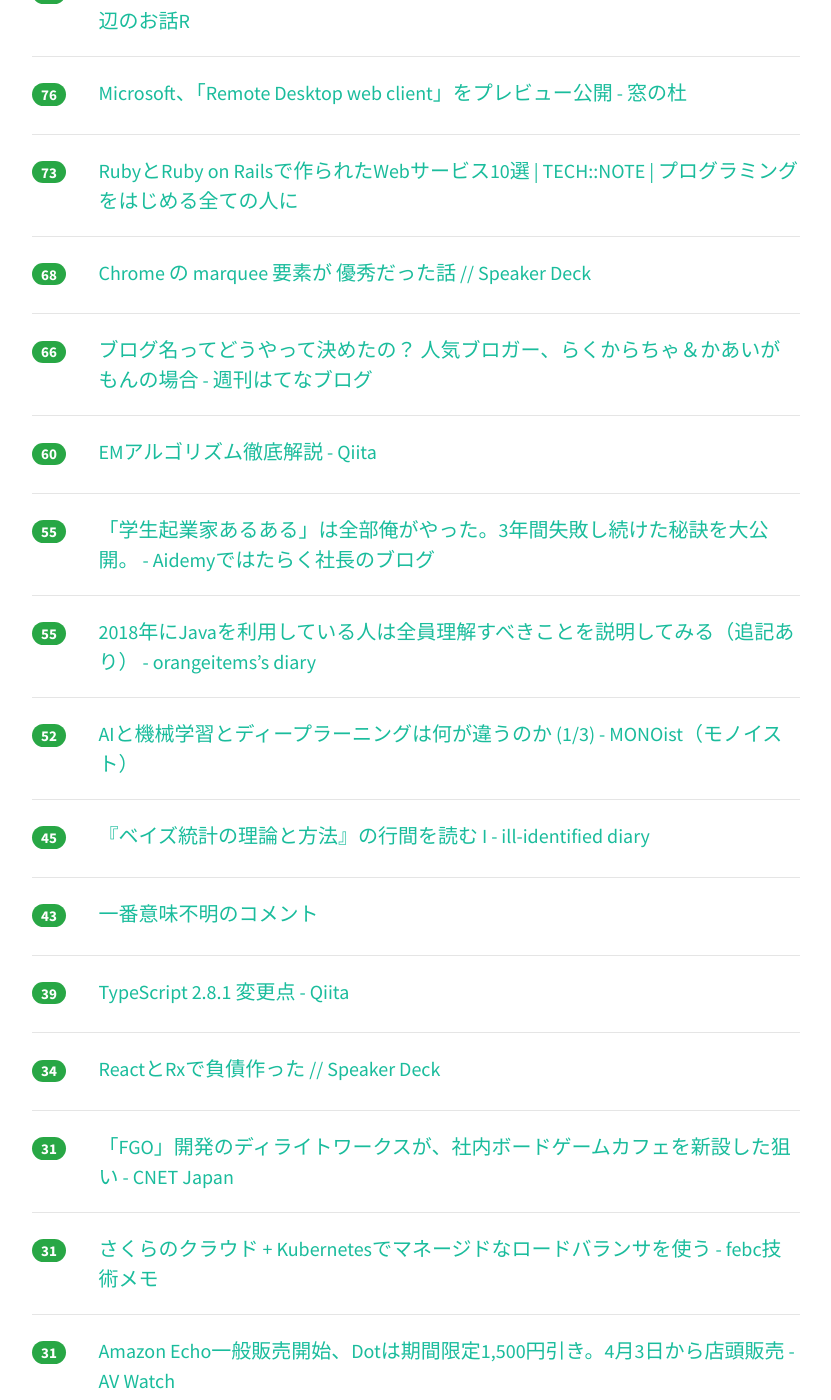
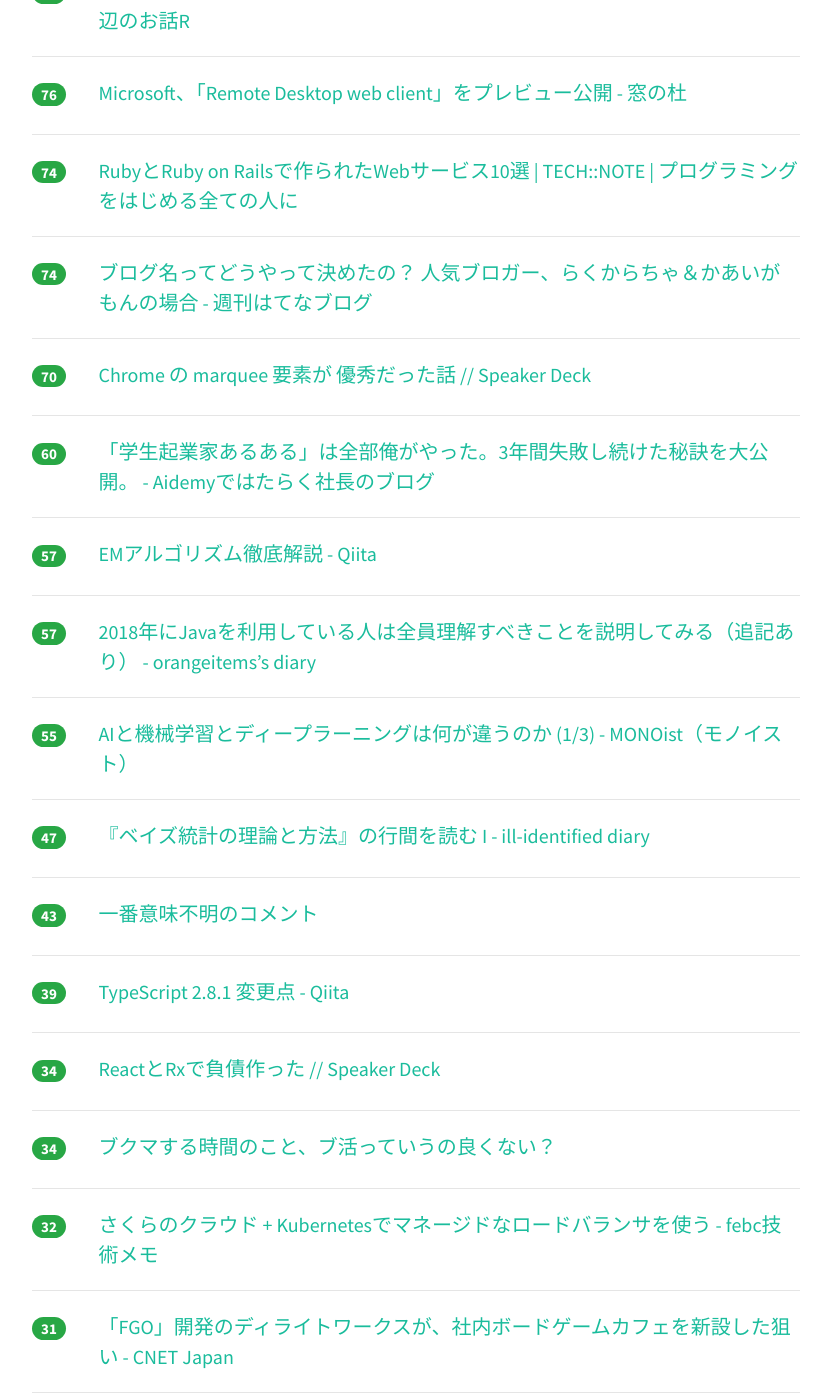
Before and after one commit to yatta47/hatena-matome-site, a Jekyll site: the page built from _posts/2018-03-30-hatena.md, in a window 1280 px wide and 1400 px high, scrolled down 1036 px. Shown: the whole window, without its empty margins (224-1055 px from the left). Built offline with Jekyll 4.4.1, drawn with Linux system fonts in a browser that asks for light colours; nearby versions of some CDN libraries; some of the changed text lies outside the part shown.

Commit message:
Updated 2018-03-30

```diff
--- a/_posts/2018-03-30-hatena.md
+++ b/_posts/2018-03-30-hatena.md
@@ -1,48 +1,48 @@
 ---
 layout: post
 title:  "2018-03-30 はてぶIT"
-date:   2018-03-30 17:01:24
+date:   2018-03-30 18:02:12
 tags: [it-hotentry]
 ---
-48 件のデータあり
+50 件のデータあり
 
 <hr><div class="row">
-<div class="col-1"><span class="badge badge-pill badge-success h2">222</span></div>
+<div class="col-1"><span class="badge badge-pill badge-success h2">230</span></div>
+<div class="col-11"><a href='http://www.itmedia.co.jp/mobile/articles/1803/30/news054.html' target='_blank'>なぜMNOのテザリングは有料で、MVNOは無料なのか (1/3) - ITmedia Mobile</a></div>
+</div>
+<hr>
+<div class="row">
+<div class="col-1"><span class="badge badge-pill badge-success h2">228</span></div>
 <div class="col-11"><a href='https://togetter.com/li/1213281' target='_blank'>死亡説・誘拐説・SCP説…考察が捗る西荻窪在住のバーチャルYouTuber『鳩羽つぐ』は「動画を投稿してる体の動画作品」なのでは - Togetter</a></div>
 </div>
 <hr>
 <div class="row">
-<div class="col-1"><span class="badge badge-pill badge-success h2">218</span></div>
-<div class="col-11"><a href='http://www.itmedia.co.jp/mobile/articles/1803/30/news054.html' target='_blank'>なぜMNOのテザリングは有料で、MVNOは無料なのか (1/3) - ITmedia Mobile</a></div>
-</div>
-<hr>
-<div class="row">
-<div class="col-1"><span class="badge badge-pill badge-success h2">193</span></div>
+<div class="col-1"><span class="badge badge-pill badge-success h2">206</span></div>
 <div class="col-11"><a href='https://itjinzai-lab.jp/article/detail/1004' target='_blank'>「僕らにオーガニックなコミュ力はいらない」―エンジニアによるエンジニア採用の世界観―セゾン情報システムズ　小野和俊さん (1/5)：IT人材ラボ</a></div>
 </div>
 <hr>
 <div class="row">
-<div class="col-1"><span class="badge badge-pill badge-success h2">150</span></div>
+<div class="col-1"><span class="badge badge-pill badge-success h2">151</span></div>
 <div class="col-11"><a href='https://qiita.com/neon-izm/items/132f034821e0daf5a2e3' target='_blank'>Unityでアイテムの課金処理よろしく、と言われた人向け事前知識 - Qiita</a></div>
 </div>
 <hr>
 <div class="row">
-<div class="col-1"><span class="badge badge-pill badge-success h2">119</span></div>
+<div class="col-1"><span class="badge badge-pill badge-success h2">137</span></div>
 <div class="col-11"><a href='https://mattn.kaoriya.net/software/lang/go/20180330093346.htm' target='_blank'>Big Sky :: Golang と Vue.js で簡単なアプリケーションを作ってみた。</a></div>
 </div>
 <hr>
 <div class="row">
-<div class="col-1"><span class="badge badge-pill badge-success h2">88</span></div>
+<div class="col-1"><span class="badge badge-pill badge-success h2">104</span></div>
 <div class="col-11"><a href='https://coliss.com/articles/build-websites/operation/work/create-my-own-fonts-calligraphr.html' target='_blank'>日本語にも対応！自分で書いた文字からフォントを簡単に作成できる無料オンラインツール -Calligraphr | コリス</a></div>
 </div>
 <hr>
 <div class="row">
-<div class="col-1"><span class="badge badge-pill badge-success h2">86</span></div>
+<div class="col-1"><span class="badge badge-pill badge-success h2">94</span></div>
 <div class="col-11"><a href='https://deeeet.com/writing/2018/03/30/kubernetes-grpc/' target='_blank'>Kubernetes上でgRPCサービスを動かす | SOTA</a></div>
 </div>
 <hr>
 <div class="row">
-<div class="col-1"><span class="badge badge-pill badge-success h2">85</span></div>
+<div class="col-1"><span class="badge badge-pill badge-success h2">90</span></div>
 <div class="col-11"><a href='http://p2ptk.org/copyright/819' target='_blank'>滅びゆくのはマンガ文化か、出版社か、それとも表現の自由か – P2Pとかその辺のお話R</a></div>
 </div>
 <hr>
@@ -52,42 +52,42 @@ tags: [it-hotentry]
 </div>
 <hr>
 <div class="row">
-<div class="col-1"><span class="badge badge-pill badge-success h2">73</span></div>
+<div class="col-1"><span class="badge badge-pill badge-success h2">74</span></div>
 <div class="col-11"><a href='https://tech-camp.in/note/technology/40581/' target='_blank'>RubyとRuby on Railsで作られたWebサービス10選 | TECH::NOTE | プログラミングをはじめる全ての人に</a></div>
 </div>
 <hr>
 <div class="row">
-<div class="col-1"><span class="badge badge-pill badge-success h2">68</span></div>
+<div class="col-1"><span class="badge badge-pill badge-success h2">74</span></div>
+<div class="col-11"><a href='http://blog.hatenablog.com/entry/gmo_bloginterview' target='_blank'>ブログ名ってどうやって決めたの？ 人気ブロガー、らくからちゃ＆かあいがもんの場合 - 週刊はてなブログ</a></div>
+</div>
+<hr>
+<div class="row">
+<div class="col-1"><span class="badge badge-pill badge-success h2">70</span></div>
 <div class="col-11"><a href='https://speakerdeck.com/tsuyoshiwada/chrome-false-marquee-yao-su-ga-you-xiu-datutahua' target='_blank'>Chrome の marquee 要素が 優秀だった話 // Speaker Deck</a></div>
 </div>
 <hr>
 <div class="row">
-<div class="col-1"><span class="badge badge-pill badge-success h2">66</span></div>
-<div class="col-11"><a href='http://blog.hatenablog.com/entry/gmo_bloginterview' target='_blank'>ブログ名ってどうやって決めたの？ 人気ブロガー、らくからちゃ＆かあいがもんの場合 - 週刊はてなブログ</a></div>
+<div class="col-1"><span class="badge badge-pill badge-success h2">60</span></div>
+<div class="col-11"><a href='http://tarisaa.hatenablog.com/entry/2018/03/30/025622' target='_blank'>「学生起業家あるある」は全部俺がやった。3年間失敗し続けた秘訣を大公開。 - Aidemyではたらく社長のブログ</a></div>
 </div>
 <hr>
 <div class="row">
-<div class="col-1"><span class="badge badge-pill badge-success h2">60</span></div>
+<div class="col-1"><span class="badge badge-pill badge-success h2">57</span></div>
 <div class="col-11"><a href='https://qiita.com/kenmatsu4/items/59ea3e5dfa3d4c161efb#4%E4%B8%80%E8%88%AC%E3%81%AEem%E3%82%A2%E3%83%AB%E3%82%B4%E3%83%AA%E3%82%BA%E3%83%A0' target='_blank'>EMアルゴリズム徹底解説 - Qiita</a></div>
 </div>
 <hr>
 <div class="row">
-<div class="col-1"><span class="badge badge-pill badge-success h2">55</span></div>
-<div class="col-11"><a href='http://tarisaa.hatenablog.com/entry/2018/03/30/025622' target='_blank'>「学生起業家あるある」は全部俺がやった。3年間失敗し続けた秘訣を大公開。 - Aidemyではたらく社長のブログ</a></div>
+<div class="col-1"><span class="badge badge-pill badge-success h2">57</span></div>
+<div class="col-11"><a href='http://www.orangeitems.com/entry/2018/02/08/152022' target='_blank'>2018年にJavaを利用している人は全員理解すべきことを説明してみる（追記あり） - orangeitems’s diary</a></div>
 </div>
 <hr>
 <div class="row">
 <div class="col-1"><span class="badge badge-pill badge-success h2">55</span></div>
-<div class="col-11"><a href='http://www.orangeitems.com/entry/2018/02/08/152022' target='_blank'>2018年にJavaを利用している人は全員理解すべきことを説明してみる（追記あり） - orangeitems’s diary</a></div>
-</div>
-<hr>
-<div class="row">
-<div class="col-1"><span class="badge badge-pill badge-success h2">52</span></div>
 <div class="col-11"><a href='http://monoist.atmarkit.co.jp/mn/articles/1803/29/news011.html' target='_blank'>AIと機械学習とディープラーニングは何が違うのか (1/3) - MONOist（モノイスト）</a></div>
 </div>
 <hr>
 <div class="row">
-<div class="col-1"><span class="badge badge-pill badge-success h2">45</span></div>
+<div class="col-1"><span class="badge badge-pill badge-success h2">47</span></div>
 <div class="col-11"><a href='http://ill-identified.hatenablog.com/entry/2018/03/30/015132' target='_blank'>『ベイズ統計の理論と方法』の行間を読む I - ill-identified diary</a></div>
 </div>
 <hr>
@@ -107,13 +107,18 @@ tags: [it-hotentry]
 </div>
 <hr>
 <div class="row">
-<div class="col-1"><span class="badge badge-pill badge-success h2">31</span></div>
-<div class="col-11"><a href='https://japan.cnet.com/article/35116886/' target='_blank'>「FGO」開発のディライトワークスが、社内ボードゲームカフェを新設した狙い - CNET Japan</a></div>
+<div class="col-1"><span class="badge badge-pill badge-success h2">34</span></div>
+<div class="col-11"><a href='https://anond.hatelabo.jp/20180330030314' target='_blank'>ブクマする時間のこと、ブ活っていうの良くない？</a></div>
+</div>
+<hr>
+<div class="row">
+<div class="col-1"><span class="badge badge-pill badge-success h2">32</span></div>
+<div class="col-11"><a href='http://febc-yamamoto.hatenablog.jp/entry/2018/03/29/180014' target='_blank'>さくらのクラウド + Kubernetesでマネージドなロードバランサを使う - febc技術メモ</a></div>
 </div>
 <hr>
 <div class="row">
 <div class="col-1"><span class="badge badge-pill badge-success h2">31</span></div>
-<div class="col-11"><a href='http://febc-yamamoto.hatenablog.jp/entry/2018/03/29/180014' target='_blank'>さくらのクラウド + Kubernetesでマネージドなロードバランサを使う - febc技術メモ</a></div>
+<div class="col-11"><a href='https://japan.cnet.com/article/35116886/' target='_blank'>「FGO」開発のディライトワークスが、社内ボードゲームカフェを新設した狙い - CNET Japan</a></div>
 </div>
 <hr>
 <div class="row">
@@ -123,12 +128,17 @@ tags: [it-hotentry]
 <hr>
 <div class="row">
 <div class="col-1"><span class="badge badge-pill badge-success h2">30</span></div>
-<div class="col-11"><a href='https://anond.hatelabo.jp/20180330030314' target='_blank'>ブクマする時間のこと、ブ活っていうの良くない？</a></div>
+<div class="col-11"><a href='https://anond.hatelabo.jp/20180330021140' target='_blank'>夫のはてぶアカウント見つけてさ</a></div>
 </div>
 <hr>
 <div class="row">
 <div class="col-1"><span class="badge badge-pill badge-success h2">29</span></div>
 <div class="col-11"><a href='https://smhn.info/201803-ios-performance-limit' target='_blank'>iOS 11.3が配信開始、批判殺到の「パフォーマンス制限」を停止する設定画面が追加 – すまほん!!</a></div>
+</div>
+<hr>
+<div class="row">
+<div class="col-1"><span class="badge badge-pill badge-success h2">29</span></div>
+<div class="col-11"><a href='https://qiita.com/tanabee/items/c79c5c28ba0537112922' target='_blank'>3 分で作る無料の翻訳 API with Google Apps Script - Qiita</a></div>
 </div>
 <hr>
 <div class="row">
@@ -147,13 +157,13 @@ tags: [it-hotentry]
 </div>
 <hr>
 <div class="row">
-<div class="col-1"><span class="badge badge-pill badge-success h2">27</span></div>
-<div class="col-11"><a href='https://qiita.com/tanabee/items/c79c5c28ba0537112922' target='_blank'>3 分で作る無料の翻訳 API with Google Apps Script - Qiita</a></div>
+<div class="col-1"><span class="badge badge-pill badge-success h2">26</span></div>
+<div class="col-11"><a href='https://tenshoku-center.com/daikigyou-demerit/' target='_blank'>大企業に転職すればいいってものじゃない！大企業で働くデメリット</a></div>
 </div>
 <hr>
 <div class="row">
 <div class="col-1"><span class="badge badge-pill badge-success h2">26</span></div>
-<div class="col-11"><a href='https://tenshoku-center.com/daikigyou-demerit/' target='_blank'>大企業に転職すればいいってものじゃない！大企業で働くデメリット</a></div>
+<div class="col-11"><a href='https://www.sankeibiz.jp/business/news/180330/bsj1803300500002-n1.htm' target='_blank'>楽天携帯、大手３社の３割安　月額４０００円検討　最短３年後に黒字化目指す (1/2ページ) - SankeiBiz（サンケイビズ）</a></div>
 </div>
 <hr>
 <div class="row">
@@ -162,13 +172,13 @@ tags: [it-hotentry]
 </div>
 <hr>
 <div class="row">
-<div class="col-1"><span class="badge badge-pill badge-success h2">25</span></div>
-<div class="col-11"><a href='https://www.sankeibiz.jp/business/news/180330/bsj1803300500002-n1.htm' target='_blank'>楽天携帯、大手３社の３割安　月額４０００円検討　最短３年後に黒字化目指す (1/2ページ) - SankeiBiz（サンケイビズ）</a></div>
+<div class="col-1"><span class="badge badge-pill badge-success h2">24</span></div>
+<div class="col-11"><a href='http://blog.hiroppy.me/entry/2018/03/30/100008' target='_blank'>Node.jsの使用調査をしてみた - 技術探し</a></div>
 </div>
 <hr>
 <div class="row">
 <div class="col-1"><span class="badge badge-pill badge-success h2">24</span></div>
-<div class="col-11"><a href='http://blog.hiroppy.me/entry/2018/03/30/100008' target='_blank'>Node.jsの使用調査をしてみた - 技術探し</a></div>
+<div class="col-11"><a href='https://findy-code.io/engineer-lab/college-students-engineer' target='_blank'>「学生エンジニアこそスキル偏差値！」を意識すべき理由</a></div>
 </div>
 <hr>
 <div class="row">
@@ -183,12 +193,22 @@ tags: [it-hotentry]
 <hr>
 <div class="row">
 <div class="col-1"><span class="badge badge-pill badge-success h2">23</span></div>
-<div class="col-11"><a href='https://findy-code.io/engineer-lab/college-students-engineer' target='_blank'>「学生エンジニアこそスキル偏差値！」を意識すべき理由</a></div>
+<div class="col-11"><a href='https://internet.watch.impress.co.jp/docs/special/1114330.html' target='_blank'>Wi-Fiルーターのサポート期間っていつまで？　国内メーカー4社に聞いてみた　 - INTERNET Watch</a></div>
 </div>
 <hr>
 <div class="row">
-<div class="col-1"><span class="badge badge-pill badge-success h2">21</span></div>
+<div class="col-1"><span class="badge badge-pill badge-success h2">22</span></div>
 <div class="col-11"><a href='https://type.jp/et/feature/6520' target='_blank'>初代アイコンは紫色だった？！ 開発エンジニアたちが振り返る『LINE』進化の歴史、舞台裏トーク - エンジニアtype | 転職＠type</a></div>
+</div>
+<hr>
+<div class="row">
+<div class="col-1"><span class="badge badge-pill badge-success h2">22</span></div>
+<div class="col-11"><a href='https://missasan.hatenablog.com/entry/ibecamecre' target='_blank'>Mackerel の CRE になりました。 - missasanの日記</a></div>
+</div>
+<hr>
+<div class="row">
+<div class="col-1"><span class="badge badge-pill badge-success h2">22</span></div>
+<div class="col-11"><a href='http://official-blog.line.me/ja/archives/74986499.html' target='_blank'>【LINE Pay】利用特典変更とリニューアルのお知らせ : LINE公式ブログ</a></div>
 </div>
 <hr>
 <div class="row">
@@ -197,37 +217,27 @@ tags: [it-hotentry]
 </div>
 <hr>
 <div class="row">
-<div class="col-1"><span class="badge badge-pill badge-success h2">19</span></div>
+<div class="col-1"><span class="badge badge-pill badge-success h2">21</span></div>
 <div class="col-11"><a href='https://www.gizmodo.jp/2018/03/leap-motion-virtual-wearable.html' target='_blank'>スマートウォッチはもう時代遅れ？ Leap Motionの「バーチャルウェラブル」が完全に未来にいっちゃってる | ギズモード・ジャパン</a></div>
 </div>
 <hr>
 <div class="row">
-<div class="col-1"><span class="badge badge-pill badge-success h2">18</span></div>
+<div class="col-1"><span class="badge badge-pill badge-success h2">20</span></div>
 <div class="col-11"><a href='https://anond.hatelabo.jp/20180330094905' target='_blank'>暇だから格好いいコマンド選手権しようぜ</a></div>
 </div>
 <hr>
 <div class="row">
-<div class="col-1"><span class="badge badge-pill badge-success h2">18</span></div>
-<div class="col-11"><a href='https://missasan.hatenablog.com/entry/ibecamecre' target='_blank'>Mackerel の CRE になりました。 - missasanの日記</a></div>
+<div class="col-1"><span class="badge badge-pill badge-success h2">17</span></div>
+<div class="col-11"><a href='http://b.hatena.ne.jp/entry/www3.nhk.or.jp/lnews/nara/2053397221.html' target='_blank'>はてなブックマーク - 喫煙後にエレベーター利用禁止へ｜NHK 奈良県のニュース</a></div>
 </div>
 <hr>
 <div class="row">
 <div class="col-1"><span class="badge badge-pill badge-success h2">17</span></div>
-<div class="col-11"><a href='https://internet.watch.impress.co.jp/docs/special/1114330.html' target='_blank'>Wi-Fiルーターのサポート期間っていつまで？　国内メーカー4社に聞いてみた　 - INTERNET Watch</a></div>
+<div class="col-11"><a href='https://linecorp.com/ja/pr/news/ja/2018/2117' target='_blank'>【LINE Pay】利用特典変更のお知らせ | LINE Corporation | ニュース</a></div>
 </div>
 <hr>
 <div class="row">
-<div class="col-1"><span class="badge badge-pill badge-success h2">15</span></div>
-<div class="col-11"><a href='http://b.hatena.ne.jp/entry/www3.nhk.or.jp/lnews/nara/2053397221.html' target='_blank'>はてなブックマーク - 喫煙後にエレベーター利用禁止へ｜NHK 奈良県のニュース</a></div>
-</div>
-<hr>
-<div class="row">
-<div class="col-1"><span class="badge badge-pill badge-success h2">14</span></div>
-<div class="col-11"><a href='http://official-blog.line.me/ja/archives/74986499.html' target='_blank'>【LINE Pay】利用特典変更とリニューアルのお知らせ : LINE公式ブログ</a></div>
-</div>
-<hr>
-<div class="row">
-<div class="col-1"><span class="badge badge-pill badge-success h2">11</span></div>
+<div class="col-1"><span class="badge badge-pill badge-success h2">12</span></div>
 <div class="col-11"><a href='http://b.hatena.ne.jp/entry/s/mainichi.jp/articles/20180330/ddm/041/010/112000c' target='_blank'>はてなブックマーク - 自民・白須賀氏：「雇ったら実は妊娠、産休　違うだろ」　厚労部会で発言 - 毎日新聞</a></div>
 </div>
 <hr>
```
